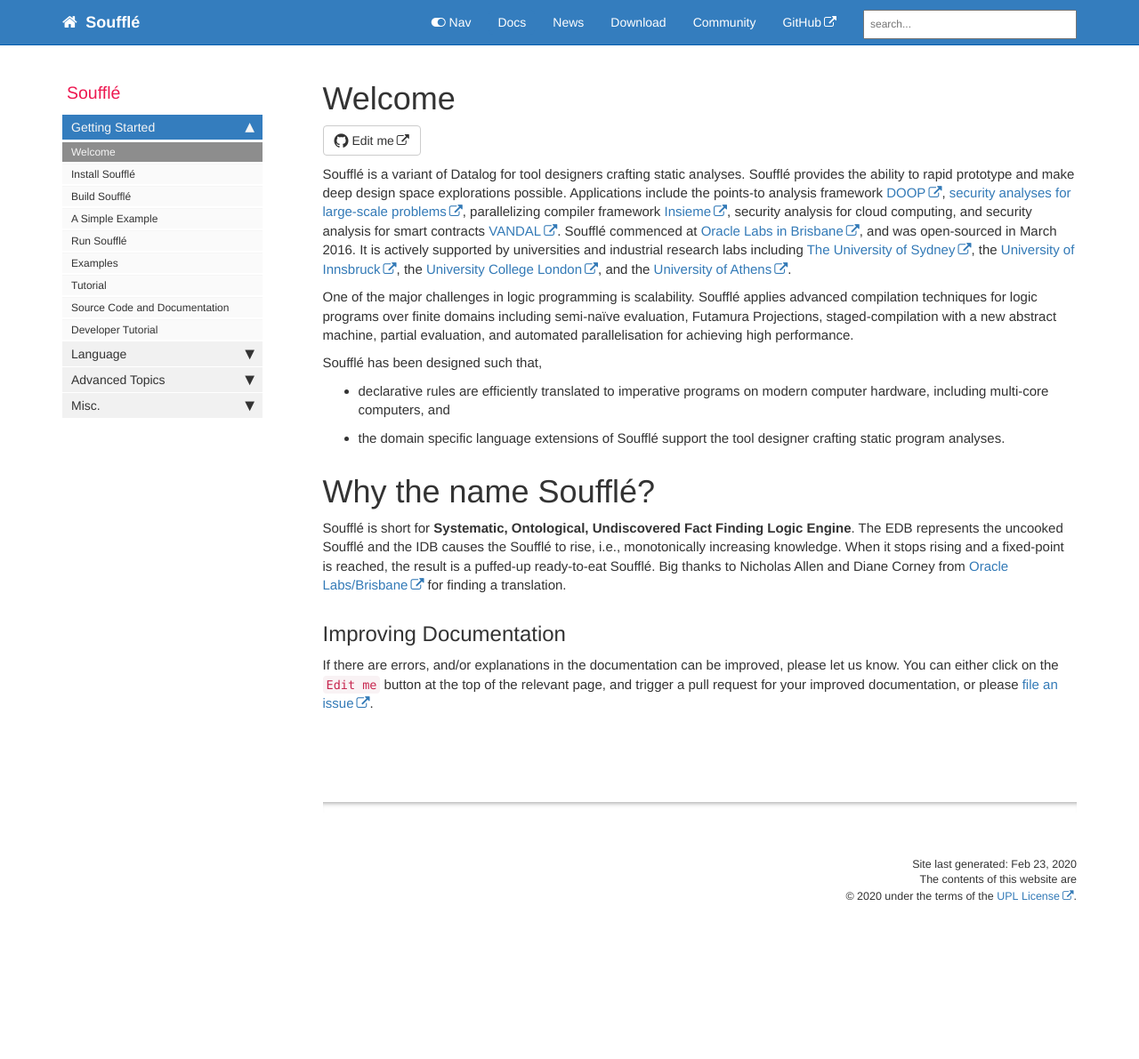
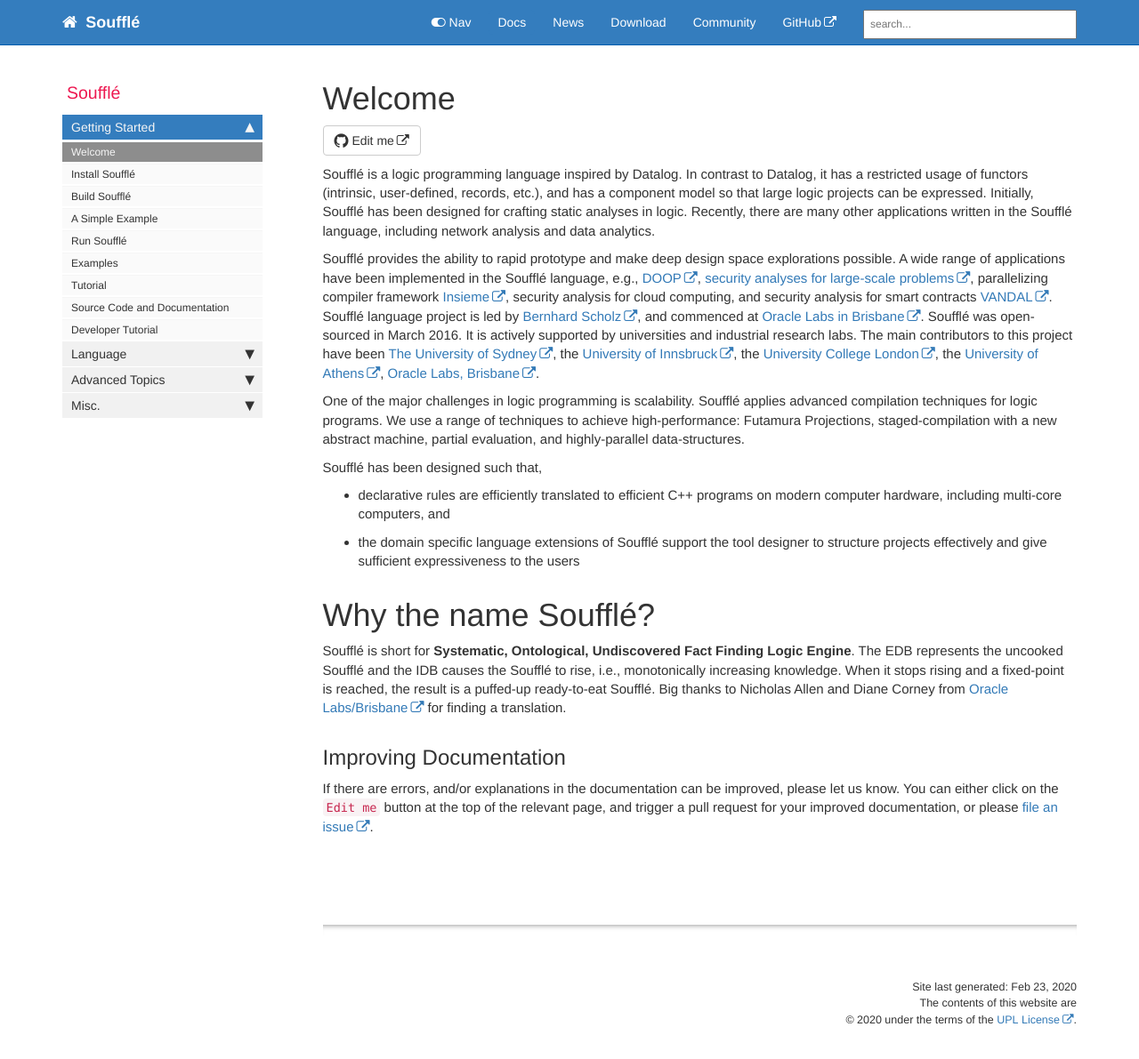
Before and after one commit to souffle-lang/souffle-lang.github.io, a Jekyll site: the page built from pages/docs/docsindex.md, in a window 1280 px wide and 1217 px high. Shown: the top 1191 px of the window at 89% size. Built offline with Jekyll 4.4.1, drawn with Linux system fonts in a browser that asks for light colours; comment, search, counter and statistics services are not loaded.

Commit message:
Update docsindex.md

```diff
--- a/pages/docs/docsindex.md
+++ b/pages/docs/docsindex.md
@@ -6,19 +6,23 @@ toc: false
 sidebar: docs_sidebar
 folder: docs
 ---
-Soufflé is a variant of Datalog for tool designers crafting static analyses.
+Soufflé is a logic programming language inspired by Datalog. In contrast to Datalog, it has a restricted usage of
+functors (intrinsic, user-defined, records, etc.), and has a component model so that large logic projects can be
+expressed. Initially, Soufflé has been designed for crafting static analyses in logic. Recently, there are many
+other applications written in the Soufflé language, including network analysis and data analytics.
+
 Soufflé provides the ability to rapid prototype and make deep design space explorations possible.
-Applications include the points-to analysis framework [DOOP](https://bitbucket.org/yanniss/doop), [security analyses for large-scale problems](https://labs.oracle.com/pls/apex/f?p=labs:49:::::P49_PROJECT_ID:122), parallelizing compiler framework [Insieme](http://www.insieme-compiler.org), security analysis for cloud computing, and security analysis for smart contracts [VANDAL](https://github.com/usyd-blockchain/vandal).
-Soufflé commenced at [Oracle Labs in Brisbane](https://github.com/oracle/souffle/wiki/Contributors), and was open-sourced in March 2016. It is actively supported by universities and industrial research labs including [The University of Sydney](http://sydney.edu.au), the [University of Innsbruck](https://www.uibk.ac.at/index.html.en), the [University College London](https://www.ucl.ac.uk), and the [University of Athens](http://www.di.uoa.gr/).
+A wide range of applications have been implemented in the Soufflé language, e.g., [DOOP](https://bitbucket.org/yanniss/doop), [security analyses for large-scale problems](https://labs.oracle.com/pls/apex/f?p=labs:49:::::P49_PROJECT_ID:122), parallelizing compiler framework [Insieme](http://www.insieme-compiler.org), security analysis for cloud computing, and security analysis for smart contracts [VANDAL](https://github.com/usyd-blockchain/vandal).
+Soufflé language project is led by [Bernhard Scholz](http://b-scholz.github.io), and commenced at [Oracle Labs in Brisbane](https://github.com/oracle/souffle/wiki/Contributors). Soufflé was open-sourced in March 2016. It is actively supported by universities and industrial research labs. The main contributors to this project have been [The University of Sydney](http://sydney.edu.au), the [University of Innsbruck](https://www.uibk.ac.at/index.html.en), the [University College London](https://www.ucl.ac.uk), the [University of Athens](http://www.di.uoa.gr/), [Oracle Labs, Brisbane](http://https://labs.oracle.com/).
 
 One of the major challenges in logic programming is scalability.
-Soufflé applies advanced compilation techniques for logic programs over finite domains including semi-naïve evaluation, Futamura Projections, staged-compilation with a new abstract machine, partial evaluation, and automated parallelisation for achieving high performance.
+Soufflé applies advanced compilation techniques for logic programs. We use a range of techniques to achieve high-performance: Futamura Projections, staged-compilation with a new abstract machine, partial evaluation, and highly-parallel data-structures.
 
 Soufflé has been designed such that,
 
-* declarative rules are efficiently translated to imperative programs on modern computer hardware, including multi-core computers, and
+* declarative rules are efficiently translated to efficient C++ programs on modern computer hardware, including multi-core computers, and
 
-* the domain specific language extensions of Soufflé support the tool designer crafting static program analyses.
+* the domain specific language extensions of Soufflé support the tool designer to structure projects effectively and give sufficient expressiveness to the users
 
 # Why the name Soufflé?
 Soufflé  is short for **Systematic, Ontological, Undiscovered Fact Finding Logic Engine**. The EDB represents the
```
